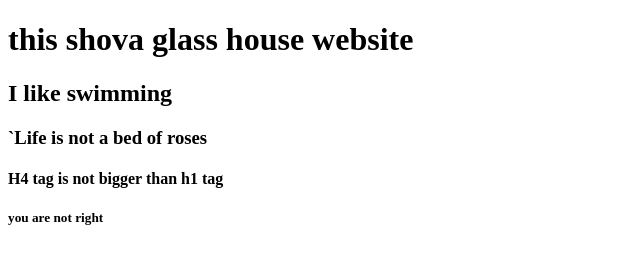
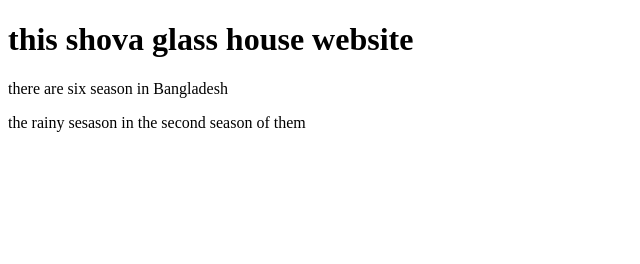
Before and after one commit to shovagla/shovaglasshouse, a plain HTML site: page index.html in a window 1280 px wide. Shown: the whole page, without its empty margins (0-640 px from the left). Drawn offline with Linux system fonts and the light colour scheme.

Commit message:
new pragraph add

```diff
--- a/index.html
+++ b/index.html
@@ -8,9 +8,7 @@
 </head>
 <body>
     <h1> this shova glass house website</h1>
-    <h2> I like swimming </h2>
-    <h3>`Life is not a bed of roses </h3>
-    <h4> H4 tag is not bigger than h1 tag</h4>
-    <h5> you are not right </h5>
+    <p> there are six season in Bangladesh</p>
+    <p> the rainy sesason in the second season of them</p>
 </body>
 </html>
```
